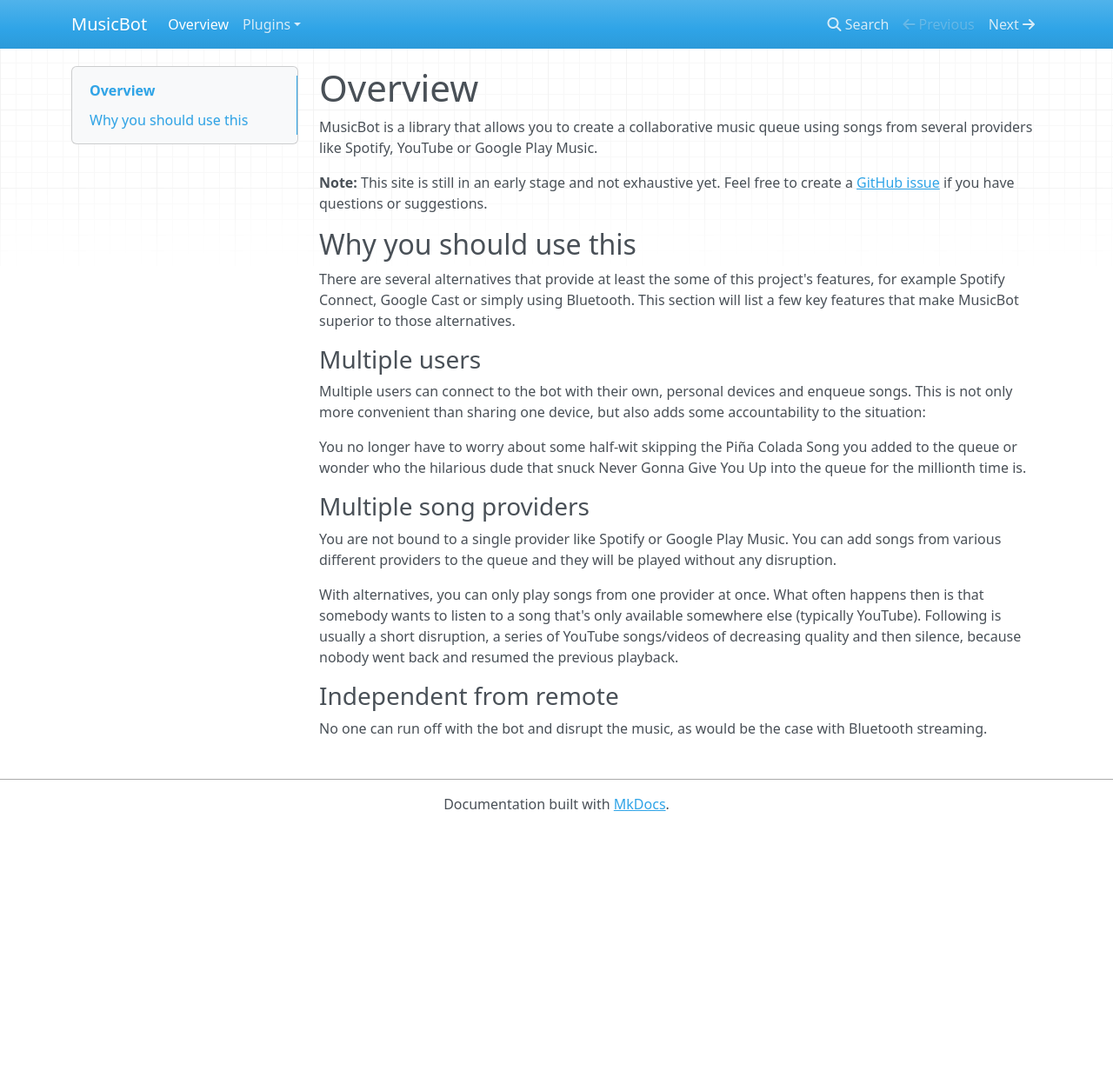
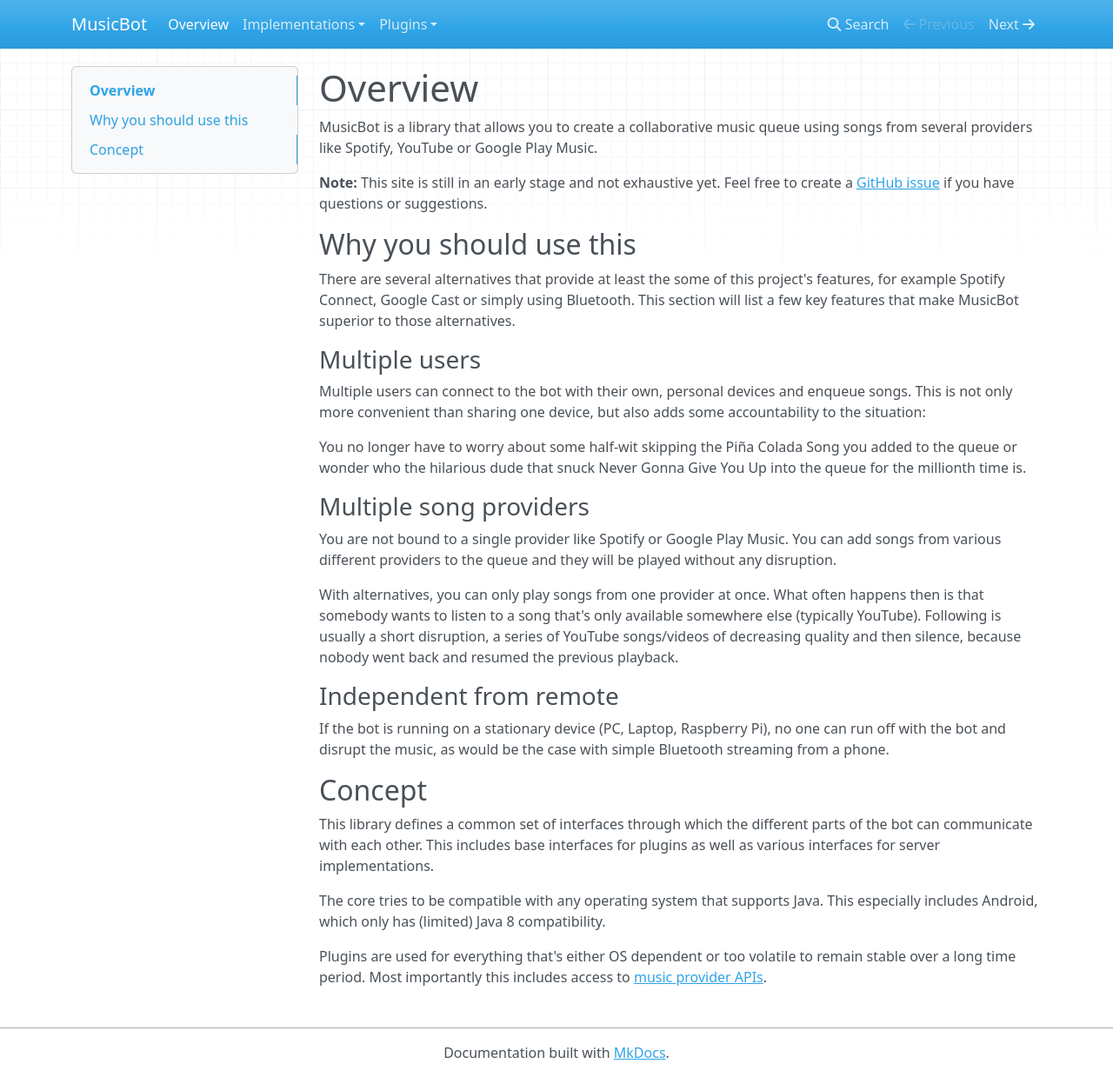
Before and after one commit to BjoernPetersen/MusicBot, an MkDocs documentation site: the page built from docs/index.md, in a window 1280 px wide and 1239 px high. Shown: the whole window at 87% size. Built offline with MkDocs 1.6.1, drawn with Linux system fonts in a browser that asks for light colours; nearby versions of some CDN libraries.

Commit message:
Update docs

```diff
--- a/docs/index.md
+++ b/docs/index.md
@@ -35,5 +35,17 @@ and then silence, because nobody went back and resumed the previous playback.
 
 ### Independent from remote
 
-No one can run off with the bot and disrupt the music, as would be the case with
-Bluetooth streaming.
+If the bot is running on a stationary device (PC, Laptop, Raspberry Pi), no one can run off with
+the bot and disrupt the music, as would be the case with simple Bluetooth streaming from a phone.
+
+## Concept
+
+This library defines a common set of interfaces through which the different parts of the bot can
+communicate with each other. This includes base interfaces for plugins as well as various interfaces
+for server implementations.
+
+The core tries to be compatible with any operating system that supports Java.
+This especially includes Android, which only has (limited) Java 8 compatibility.
+
+Plugins are used for everything that's either OS dependent or too volatile to remain stable over a
+long time period. Most importantly this includes access to [music provider APIs](plugins/#provider).
```
Also changed, not shown: docs/implementations/BrowserOpener.md (added, +4 -0 lines), docs/implementations/ConfigStorageAdapter.md (added, +9 -0 lines), docs/implementations/api.md (added, +4 -0 lines), docs/implementations/index.md (added, +16 -0 lines), docs/plugins/index.md (+1 -1 lines).
